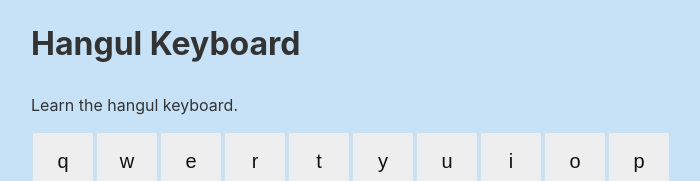
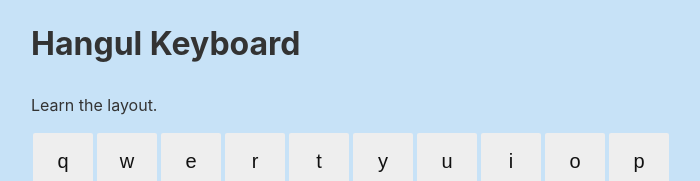
Before and after one commit to sir-tonytiger-201/hangulkeyboard, a Svelte app: page / in a window 1280 px wide. Shown: the top 181 px of the page, without its empty margins (289-989 px from the left). Built offline with nearby package versions, Linux system fonts and the light colour scheme.

Commit message:
More style improvements.:

```diff
--- a/src/App.svelte
+++ b/src/App.svelte
@@ -55,7 +55,7 @@
 
 <main use:shortcut={{ code: keyArray, callback: (m) => handleKeypress(m) }}>
 	<h1>Hangul Keyboard</h1>
-	<p>Learn the hangul keyboard.</p>
+	<p>Learn the layout.</p>
 
 	<div class="info">
 		<div class="keyboard">
@@ -97,14 +97,13 @@
 		max-width: 40rem;
 		padding: 0rem 0;
 		color: #fa0024;
-		text-shadow: 2em 2em #e2ff08;
+		text-shadow: 20px 40px 12px #b64d76;;
 	}
 
 	.showhangul {
 		margin: 0 0;
 		max-width: 0rem;
 		padding: 0rem 0;
-
 	}
 
 	.info > * {
```
Also changed, not shown: public/build/bundle.css, public/build/bundle.js, 1 other file (tests, documents, lock files or other folders).
